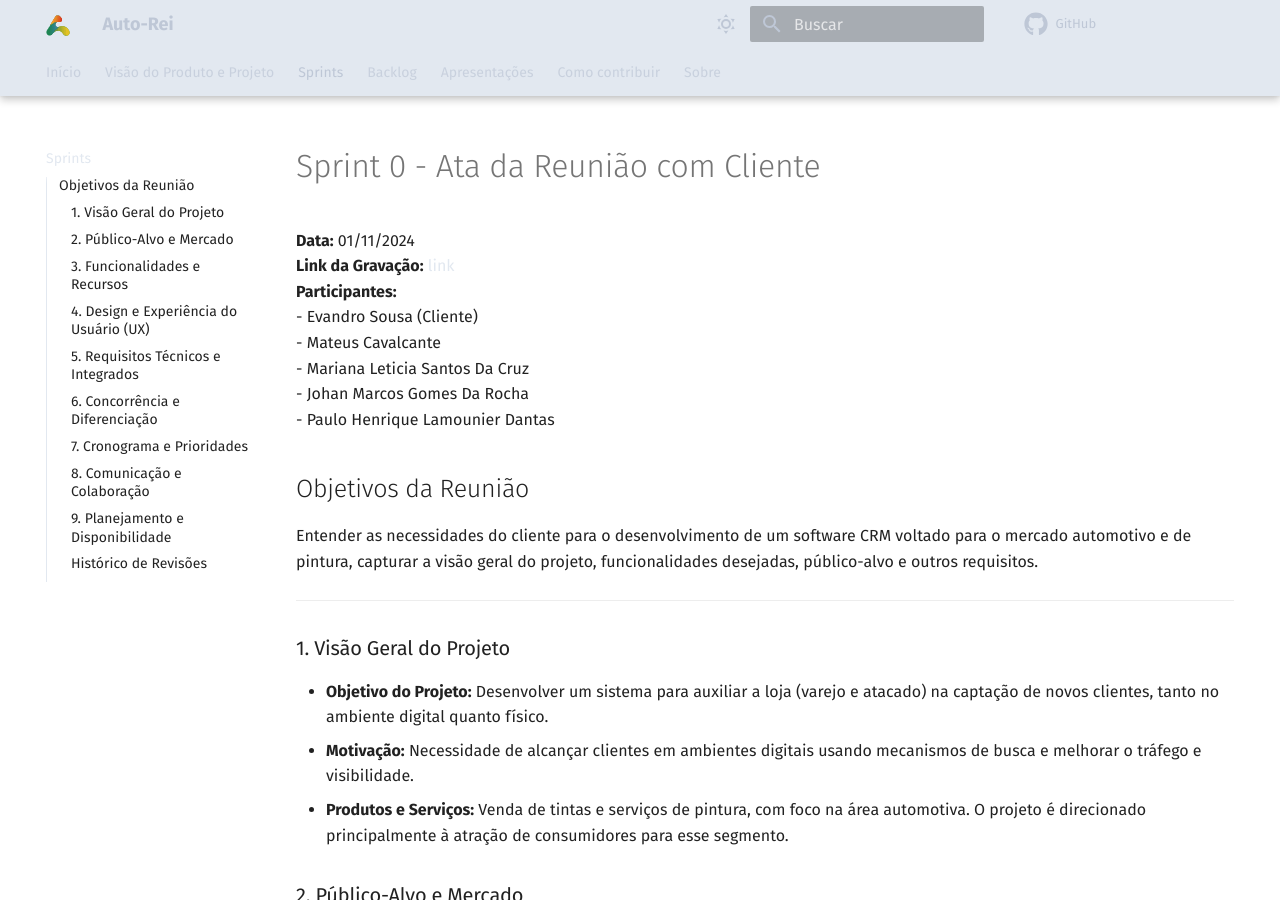
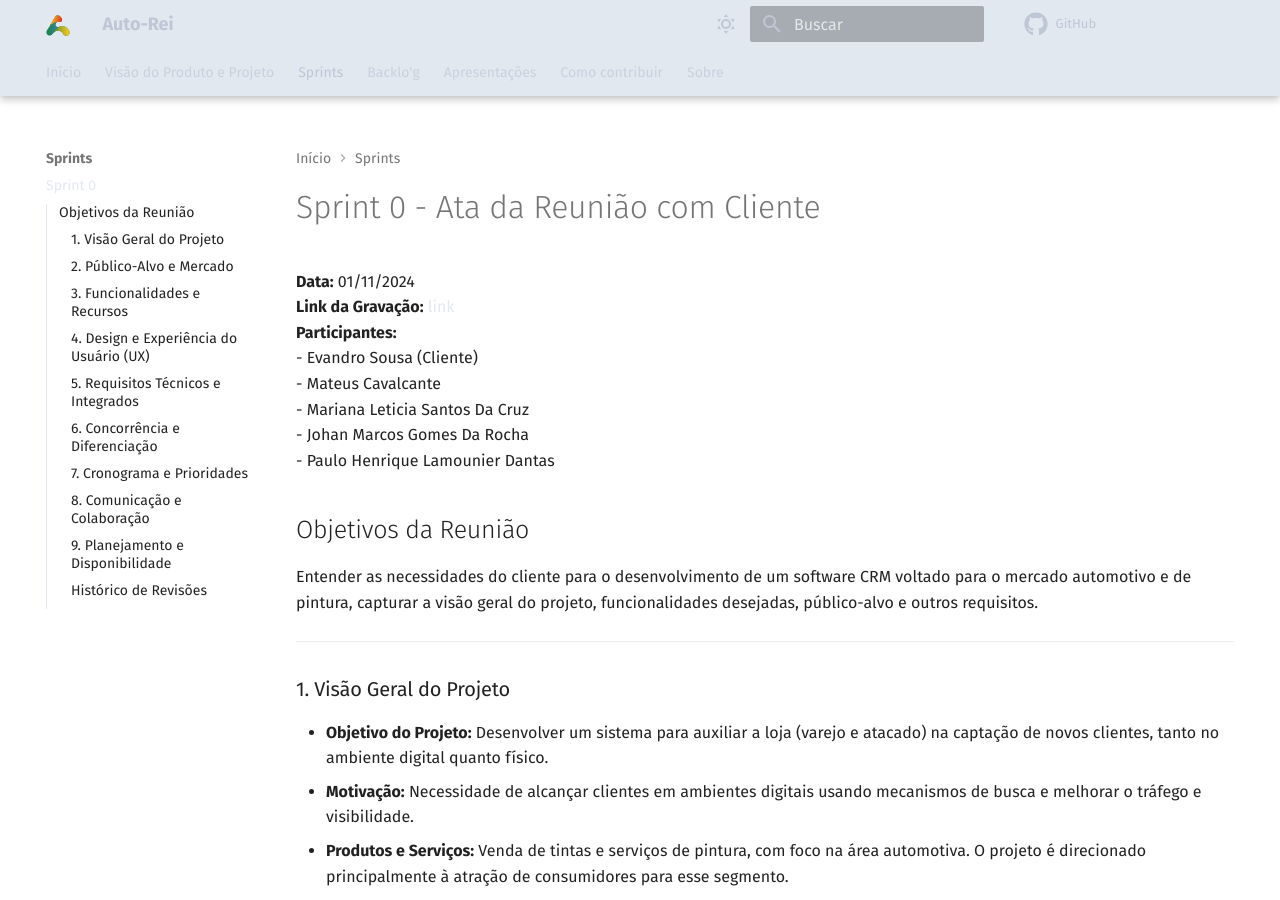
Before and after one commit to mdsreq-fga-unb/2024.2-T03-AutoReiTintas, an MkDocs documentation site: the page built from docs/auto-rei-tintas/docs/sprints/sprint0.md, in a window 1280 px wide and 900 px high. Built offline with MkDocs 1.6.1 and Material for MkDocs 9.7.7, drawn with Linux system fonts in a browser that asks for light colours; comment, search, counter and statistics services are not loaded.

Commit message:
fix: fixing sprints tree

```diff
--- a/docs/auto-rei-tintas/mkdocs.yml
+++ b/docs/auto-rei-tintas/mkdocs.yml
@@ -5,8 +5,9 @@ repo_url: https://github.com/mdsreq-fga-unb/2024.2-T03-AutoReiTintas
 nav:
   - Início: index.md
   - Visão do Produto e Projeto: product_vision/product.md
-  - Sprints: sprints/sprint0.md
-  - Backlog: backlog/backlog.md
+  - Sprints:
+    - Sprint 0: sprints/sprint0.md
+  - Backlo'g: backlog/backlog.md
   - Apresentações: presentations/presentation_1.md
   - Como contribuir:
     - Ambiente de desenvolvimento: how_to_contribute/environment.md
```
Also changed, not shown: docs/auto-rei-tintas/docs/index.md (+0 -8 lines), docs/auto-rei-tintas/docs/assets/ISHIKAWA.png.
